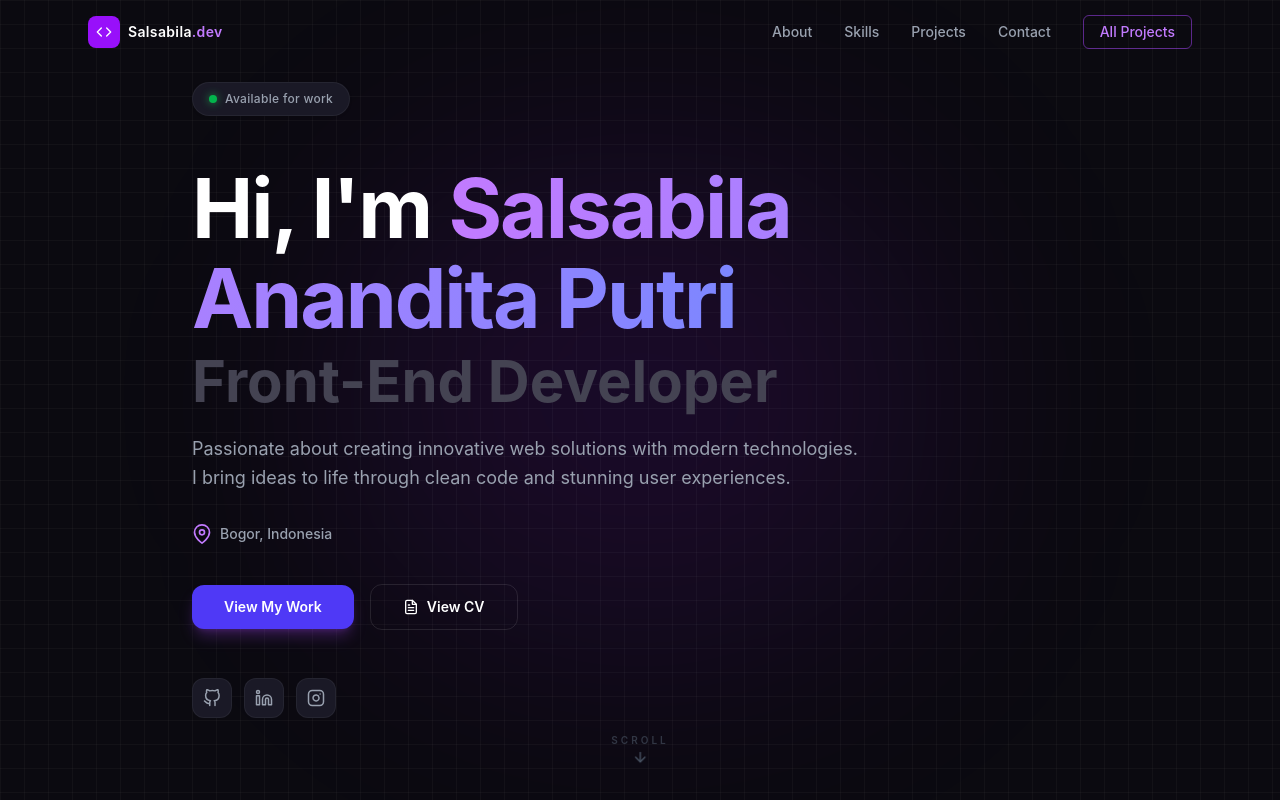
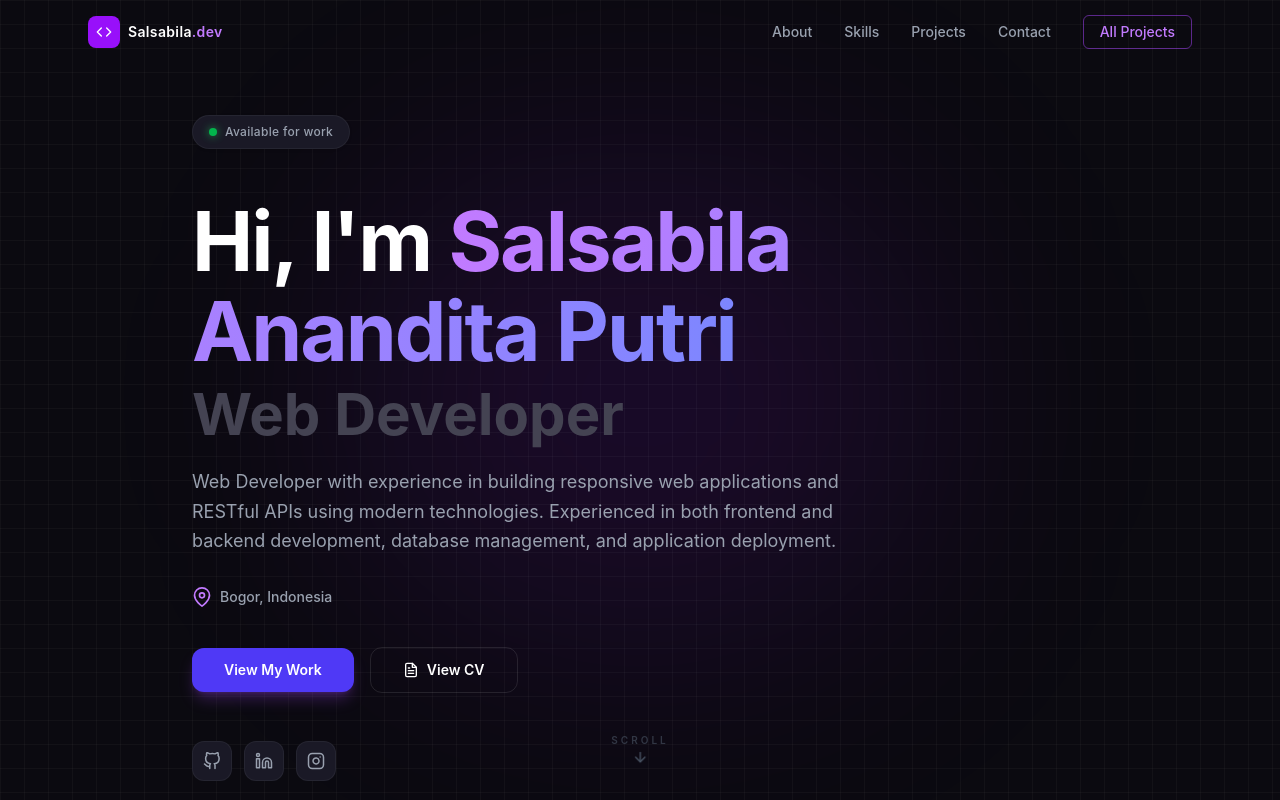
Before and after one commit to salsabilaanandita/my-portfolio-salsabila, a React (Vite) app: page / in a window 1280 px wide. Shown: the top 800 px of the page. Built offline with nearby package versions, Linux system fonts and the light colour scheme.

Commit message:
update portfolio

```diff
--- a/src/components/Hero.jsx
+++ b/src/components/Hero.jsx
@@ -1,7 +1,14 @@
 import React from 'react';
-import { FiArrowDown, FiGithub, FiLinkedin, FiInstagram, FiMapPin, FiFileText } from "react-icons/fi";
+import {
+  FiArrowDown,
+  FiGithub,
+  FiLinkedin,
+  FiInstagram,
+  FiMapPin,
+  FiFileText
+} from "react-icons/fi";
 import { about, socials } from "../data/portfolio";
-import cvFile from "../assets/cv/cv-salsabila-anandita-putri.pdf"; // Import file CV
+import cvFile from "../assets/cv/cv-salsabila-anandita-putri.pdf";
 
 const iconMap = {
   Github: FiGithub,
@@ -11,96 +18,339 @@ const iconMap = {
 
 const Hero = () => {
   const scrollToProjects = () => {
-    document.getElementById("projects")?.scrollIntoView({ behavior: "smooth" });
+    document.getElementById("projects")?.scrollIntoView({
+      behavior: "smooth"
+    });
   };
 
-  // Handle View CV - buka CV di tab baru
+  // Buka CV di tab baru
   const handleViewCV = () => {
-    window.open(cvFile, '_blank', 'noopener,noreferrer');
+    window.open(cvFile, "_blank", "noopener,noreferrer");
   };
 
   return (
-    <section className="relative min-h-screen flex flex-col justify-center bg-[#0b0a10] text-white overflow-hidden px-8 md:px-24 lg:px-48">
+    <section
+      className="
+        relative
+        min-h-screen
+        flex
+        flex-col
+        justify-center
+        pt-20
+        md:pt-24
+        bg-[#0b0a10]
+        text-white
+        overflow-hidden
+        px-8
+        md:px-24
+        lg:px-48
+      "
+    >
+
       {/* Background Glow Effect */}
-      <div className="absolute top-1/2 left-1/2 -translate-x-1/2 -translate-y-1/2 w-[600px] h-[500px] bg-purple-600/10 blur-[120px] rounded-full pointer-events-none -z-0"></div>
+      <div
+        className="
+          absolute
+          top-1/2
+          left-1/2
+          -translate-x-1/2
+          -translate-y-1/2
+          w-[600px]
+          h-[500px]
+          bg-purple-600/10
+          blur-[120px]
+          rounded-full
+          pointer-events-none
+          -z-0
+        "
+      ></div>
 
       {/* Grid Pattern */}
-      <div className="absolute inset-0 bg-[linear-gradient(to_right,#ffffff08_1px,transparent_1px),linear-gradient(to_bottom,#ffffff08_1px,transparent_1px)] bg-[size:24px_24px] pointer-events-none -z-0"></div>
+      <div
+        className="
+          absolute
+          inset-0
+          bg-[linear-gradient(to_right,#ffffff08_1px,transparent_1px),linear-gradient(to_bottom,#ffffff08_1px,transparent_1px)]
+          bg-[size:24px_24px]
+          pointer-events-none
+          -z-0
+        "
+      ></div>
 
-      {/* Container dengan margin auto untuk membuat konten agak ke tengah */}
-      <div className="z-10 flex flex-col items-start max-w-4xl mx-auto w-full">
+      {/* Main Container */}
+      <div
+        className="
+          z-10
+          flex
+          flex-col
+          items-start
+          max-w-4xl
+          mx-auto
+          w-full
+        "
+      >
+
         {/* Status Badge */}
-        <div className="flex items-center gap-2 bg-[#1a1926] border border-white/5 px-4 py-2 rounded-full mb-12 shadow-sm">
-          <span className="w-2 h-2 bg-green-500 rounded-full shadow-[0_0_8px_rgba(34,197,94,0.8)] animate-pulse"></span>
-          <span className="text-xs font-medium text-gray-400 tracking-wide">
-            {about.available ? "Available for work" : "Not available"}
+        <div
+          className="
+            flex
+            items-center
+            gap-2
+            bg-[#1a1926]
+            border
+            border-white/5
+            px-4
+            py-2
+            rounded-full
+            mb-12
+            shadow-sm
+          "
+        >
+          <span
+            className="
+              w-2
+              h-2
+              bg-green-500
+              rounded-full
+              shadow-[0_0_8px_rgba(34,197,94,0.8)]
+              animate-pulse
+            "
+          ></span>
+
+          <span
+            className="
+              text-xs
+              font-medium
+              text-gray-400
+              tracking-wide
+            "
+          >
+            {about.available
+              ? "Available for work"
+              : "Not available"}
           </span>
         </div>
 
-        {/* Main Heading - text left */}
-        <h1 className="text-5xl md:text-7xl lg:text-[82px] font-bold tracking-tight leading-[1.1] mb-2 text-left">
-          Hi, I'm <span className="text-transparent bg-clip-text bg-gradient-to-r from-purple-400 to-indigo-400">{about.name}</span>
+        {/* Main Heading */}
+        <h1
+          className="
+            text-5xl
+            md:text-7xl
+            lg:text-[82px]
+            font-bold
+            tracking-tight
+            leading-[1.1]
+            mb-2
+            text-left
+          "
+        >
+          Hi, I'm{" "}
+          <span
+            className="
+              text-transparent
+              bg-clip-text
+              bg-gradient-to-r
+              from-purple-400
+              to-indigo-400
+            "
+          >
+            {about.name}
+          </span>
         </h1>
 
-        <h2 className="text-3xl md:text-5xl lg:text-[58px] font-bold text-[#444352] mb-6 text-left">
+        {/* Job Title */}
+        <h2
+          className="
+            text-3xl
+            md:text-5xl
+            lg:text-[58px]
+            font-bold
+            text-[#444352]
+            mb-6
+            text-left
+          "
+        >
           {about.title}
         </h2>
 
-        {/* Description - text left */}
-        <p className="max-w-2xl text-gray-400 text-base md:text-lg leading-relaxed mb-8 font-normal text-left">
+        {/* Description */}
+        <p
+          className="
+            max-w-2xl
+            text-gray-400
+            text-base
+            md:text-lg
+            leading-relaxed
+            mb-8
+            font-normal
+            text-left
+          "
+        >
           {about.bio}
         </p>
 
-        {/* Location - text left */}
-        <div className="flex items-center gap-2 text-gray-400 mb-10">
-          <FiMapPin className="text-purple-400" size={20} />
-          <span className="text-sm font-medium">{about.location}</span>
+        {/* Location */}
+        <div
+          className="
+            flex
+            items-center
+            gap-2
+            text-gray-400
+            mb-10
+          "
+        >
+          <FiMapPin
+            className="text-purple-400"
+            size={20}
+          />
+
+          <span
+            className="
+              text-sm
+              font-medium
+            "
+          >
+            {about.location}
+          </span>
         </div>
 
         {/* CTA Buttons */}
-        <div className="flex flex-wrap items-center gap-4 mb-12">
+        <div
+          className="
+            flex
+            flex-wrap
+            items-center
+            gap-4
+            mb-12
+          "
+        >
+
+          {/* View My Work */}
           <button
             onClick={scrollToProjects}
-            className="bg-indigo-600 hover:bg-indigo-700 text-white px-8 py-3 rounded-xl font-semibold text-sm transition-all duration-300 active:scale-95 shadow-lg shadow-purple-500/25"
+            className="
+              bg-indigo-600
+              hover:bg-indigo-700
+              text-white
+              px-8
+              py-3
+              rounded-xl
+              font-semibold
+              text-sm
+              transition-all
+              duration-300
+              active:scale-95
+              shadow-lg
+              shadow-purple-500/25
+            "
           >
             View My Work
           </button>
+
+          {/* View CV */}
           <button
             onClick={handleViewCV}
-            className="bg-transparent border border-white/10 hover:border-purple-500 hover:text-purple-400 text-white px-8 py-3 rounded-xl font-semibold text-sm transition-all duration-300 active:scale-95 flex items-center gap-2"
+            className="
+              bg-transparent
+              border
+              border-white/10
+              hover:border-purple-500
+              hover:text-purple-400
+              text-white
+              px-8
+              py-3
+              rounded-xl
+              font-semibold
+              text-sm
+              transition-all
+              duration-300
+              active:scale-95
+              flex
+              items-center
+              gap-2
+            "
           >
             <FiFileText className="w-4 h-4" />
             View CV
           </button>
+
         </div>
 
         {/* Social Links */}
         <div className="flex gap-3">
+
           {socials.map((social) => {
             const Icon = iconMap[social.icon];
+
             return (
               <a
                 key={social.label}
                 href={social.url}
                 target="_blank"
                 rel="noopener noreferrer"
-                className="p-2.5 bg-[#1a1926] border border-white/5 rounded-xl text-gray-400 hover:text-purple-400 hover:border-purple-500/50 hover:bg-purple-500/10 transition-all duration-300"
+                className="
+                  p-2.5
+                  bg-[#1a1926]
+                  border
+                  border-white/5
+                  rounded-xl
+                  text-gray-400
+                  hover:text-purple-400
+                  hover:border-purple-500/50
+                  hover:bg-purple-500/10
+                  transition-all
+                  duration-300
+                "
               >
                 {Icon && <Icon size={18} />}
               </a>
             );
           })}
+
         </div>
+
       </div>
 
       {/* Scroll Indicator */}
       <button
         onClick={scrollToProjects}
-        className="absolute bottom-8 left-1/2 -translate-x-1/2 flex flex-col items-center gap-1 text-gray-600 hover:text-purple-400 transition-colors group"
+        className="
+          absolute
+          bottom-8
+          left-1/2
+          -translate-x-1/2
+          flex
+          flex-col
+          items-center
+          gap-1
+          text-gray-600
+          hover:text-purple-400
+          transition-colors
+          group
+        "
       >
-        <span className="text-[10px] uppercase tracking-[0.3em] font-semibold opacity-60">Scroll</span>
-        <FiArrowDown className="w-4 h-4 animate-bounce group-hover:text-purple-400" />
+        <span
+          className="
+            text-[10px]
+            uppercase
+            tracking-[0.3em]
+            font-semibold
+            opacity-60
+          "
+        >
+          Scroll
+        </span>
+
+        <FiArrowDown
+          className="
+            w-4
+            h-4
+            animate-bounce
+            group-hover:text-purple-400
+          "
+        />
       </button>
+
     </section>
   );
 };
--- a/src/components/Skills.jsx
+++ b/src/components/Skills.jsx
@@ -25,7 +25,7 @@ const Skills = () => {
   const skills = [
     {
       category: "Frontend",
-      items: ["React.js", "JavaScript", "Bootstrap", "Tailwind CSS"],
+      items: ["Next.Js", "React.js", "JavaScript", "Bootstrap", "Tailwind CSS"],
     },
     {
       category: "Backend",
--- a/src/data/portfolio.js
+++ b/src/data/portfolio.js
@@ -8,9 +8,9 @@ import webshopImg from '../assets/project/webshop.png';
 
 export const about = {
   name: "Salsabila Anandita Putri",
-  title: "Front-End Developer",
-  tagline: "I build clean, fast & beautiful web experiences.",
-  bio: "Passionate about creating innovative web solutions with modern technologies. I bring ideas to life through clean code and stunning user experiences.",
+  title: "Web Developer",
+  tagline: "I build clean, functional & user-friendly web applications.",
+  bio: "Web Developer with experience in building responsive web applications and RESTful APIs using modern technologies. Experienced in both frontend and backend development, database management, and application deployment.",
   location: "Bogor, Indonesia",
   email: "salsabilaananditaputri@gmail.com",
   available: true,
@@ -25,7 +25,7 @@ export const socials = [
 export const skills = [
   {
     category: "Frontend",
-    items: ["React.js", "JavaScript", "Bootstrap", "Tailwind CSS", "Vue.js"],
+    items: ["Next.Js", "React.js", "JavaScript", "Bootstrap", "Tailwind CSS", "Vue.js"],
   },
   {
     category: "Backend",
```
